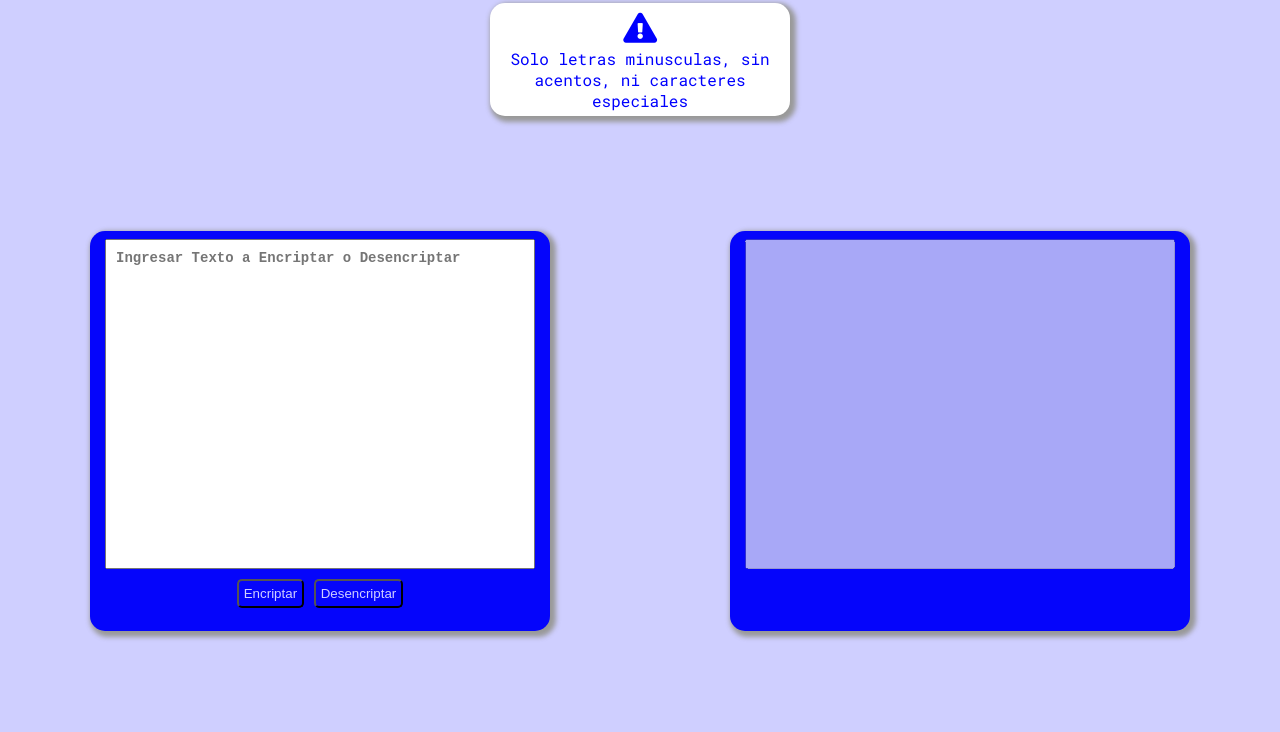
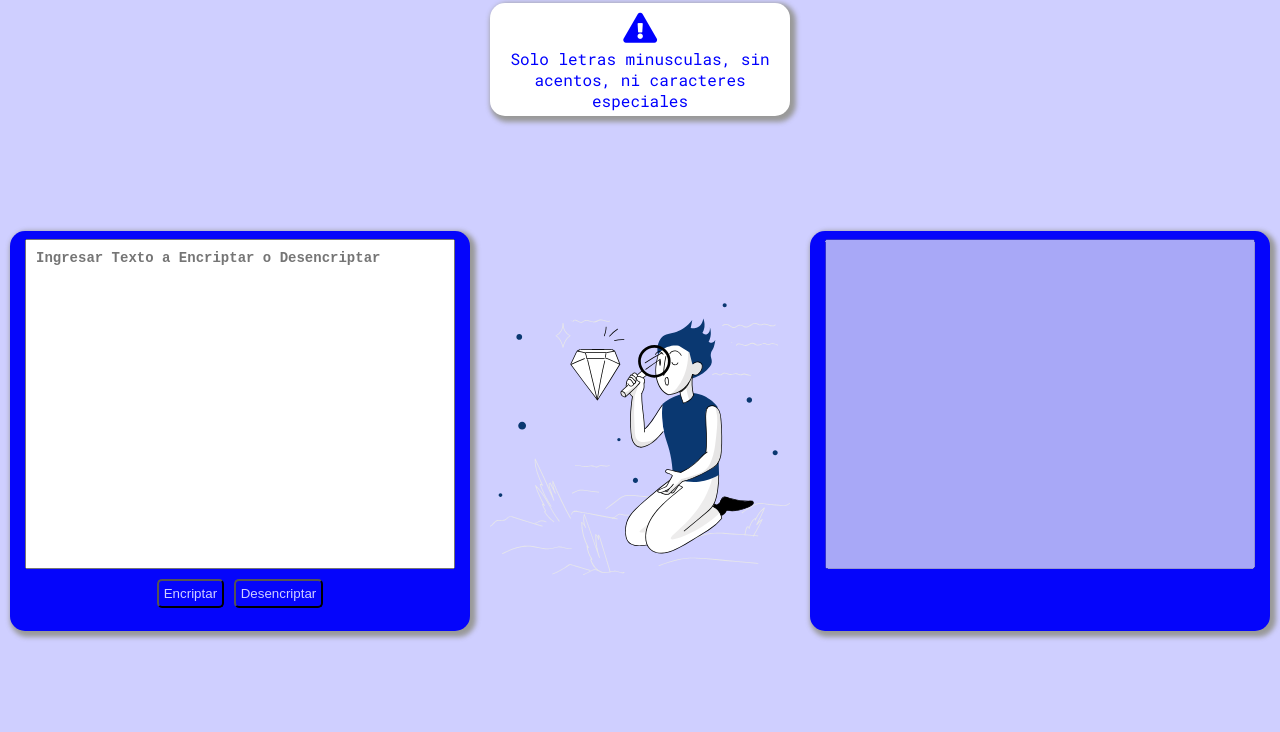
Before and after one commit to ariel-lopez-2022/Primer-proyecto-Alura, a plain HTML site: page index.html in a window 1280 px wide. Shown: the part 105-837 px from the top of the page. Drawn offline with Linux system fonts and the light colour scheme.

Commit message:
se agrego imagen

```diff
--- a/css/style.css
+++ b/css/style.css
@@ -46,6 +46,9 @@ header h2{
     flex-direction: column;
     justify-content:center;
     align-items: center;
+}
+.imagen-principal img{
+    display:none;
 }
 
 .seccion .informacion, .mensaje, .limpiar{
@@ -194,7 +197,22 @@ footer h6{
         font-size: 14px;
         font-weight: bold;
     }
+
     footer{
         margin-top: 97px;
     }
 }
+@media (min-width: 1024px){
+
+   .imagen-principal img{
+       display:flex;
+       width: 100px;
+   }
+}
+@media (min-width: 1280px){
+
+    .imagen-principal img{
+
+        min-width: 300px;
+    }
+ }
--- a/index.html
+++ b/index.html
@@ -55,6 +55,9 @@
              <button class="boton " type="button" id="desencriptar">Desencriptar</button>
           </div>
         </article>
+        <article class="imagen-principal">
+           <img src="./images/Muñecoimagen.svg" alt="">
+        </article>
 
         <article class="muestra">
           <textarea id="muestra"  class="text-area-2" name="textArea2" placeholder="" ></textarea>
```
